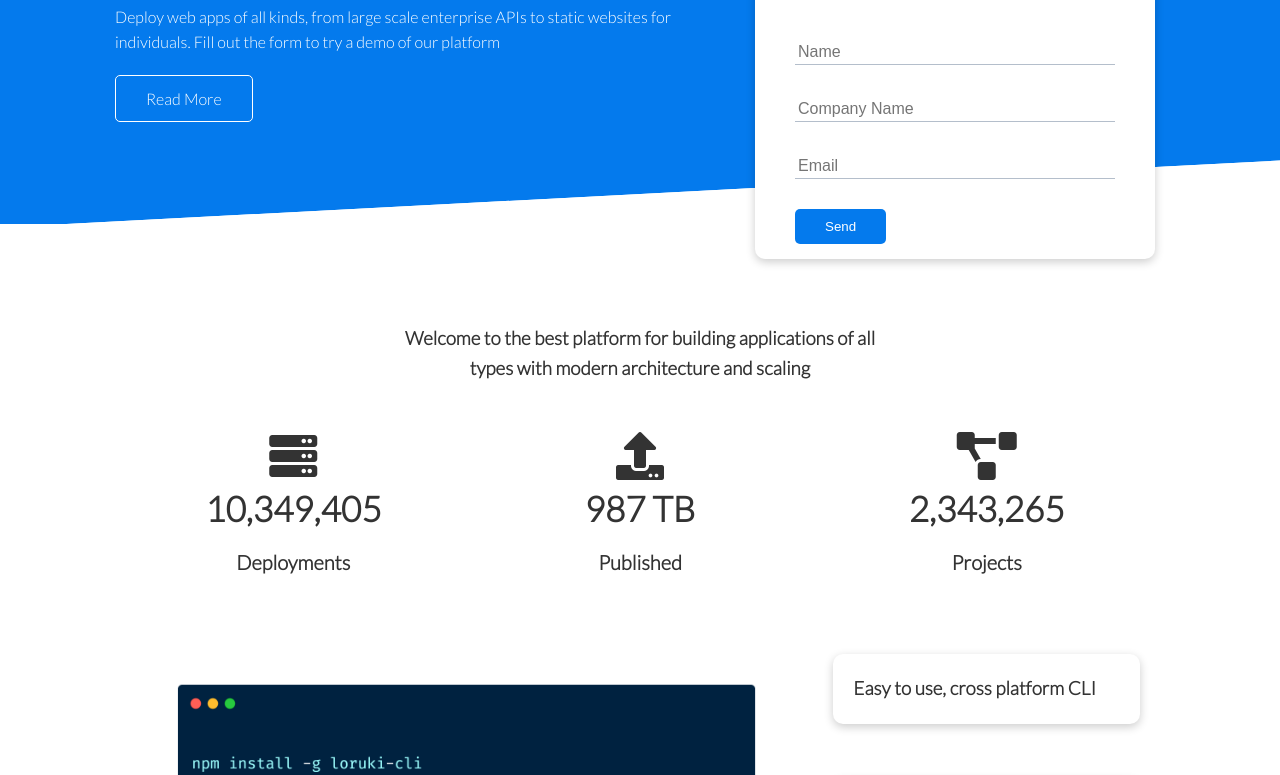
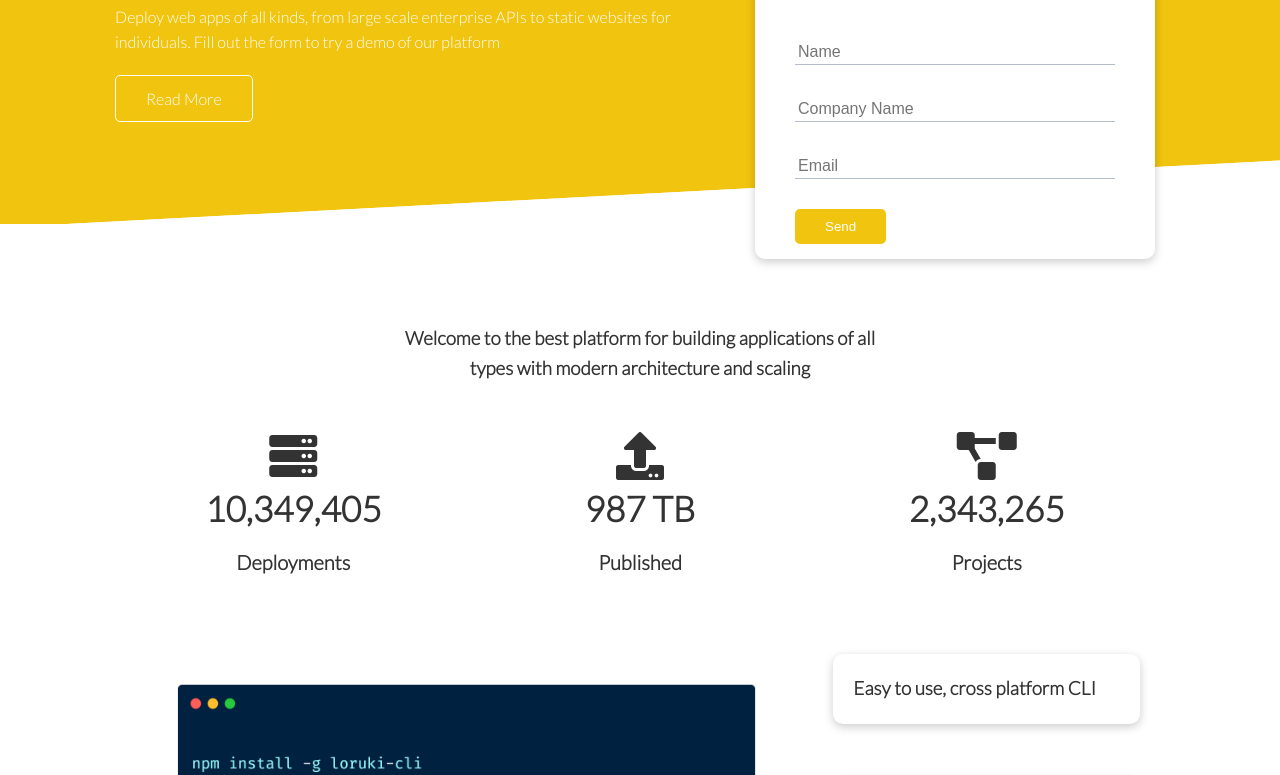
Before and after one commit to andrikoulas7/ResponsiveWebs, a plain HTML site: page index.html in a window 1280 px wide. Shown: the part 246-1021 px from the top of the page. Drawn offline with Linux system fonts and the light colour scheme.

Commit message:
Fix - Primary color changed

```diff
--- a/css/style.css
+++ b/css/style.css
@@ -1,7 +1,7 @@
 @import url('https://fonts.googleapis.com/css2?family=Lato:wght@300&display=swap');
 
 :root{
-    --primary-color: #047aed;
+    --primary-color: #F1C40F;
     --secondary-color: #1c3fa8;
     --dark-color: #002240;
     --light-color: #f4f4f4;
```
